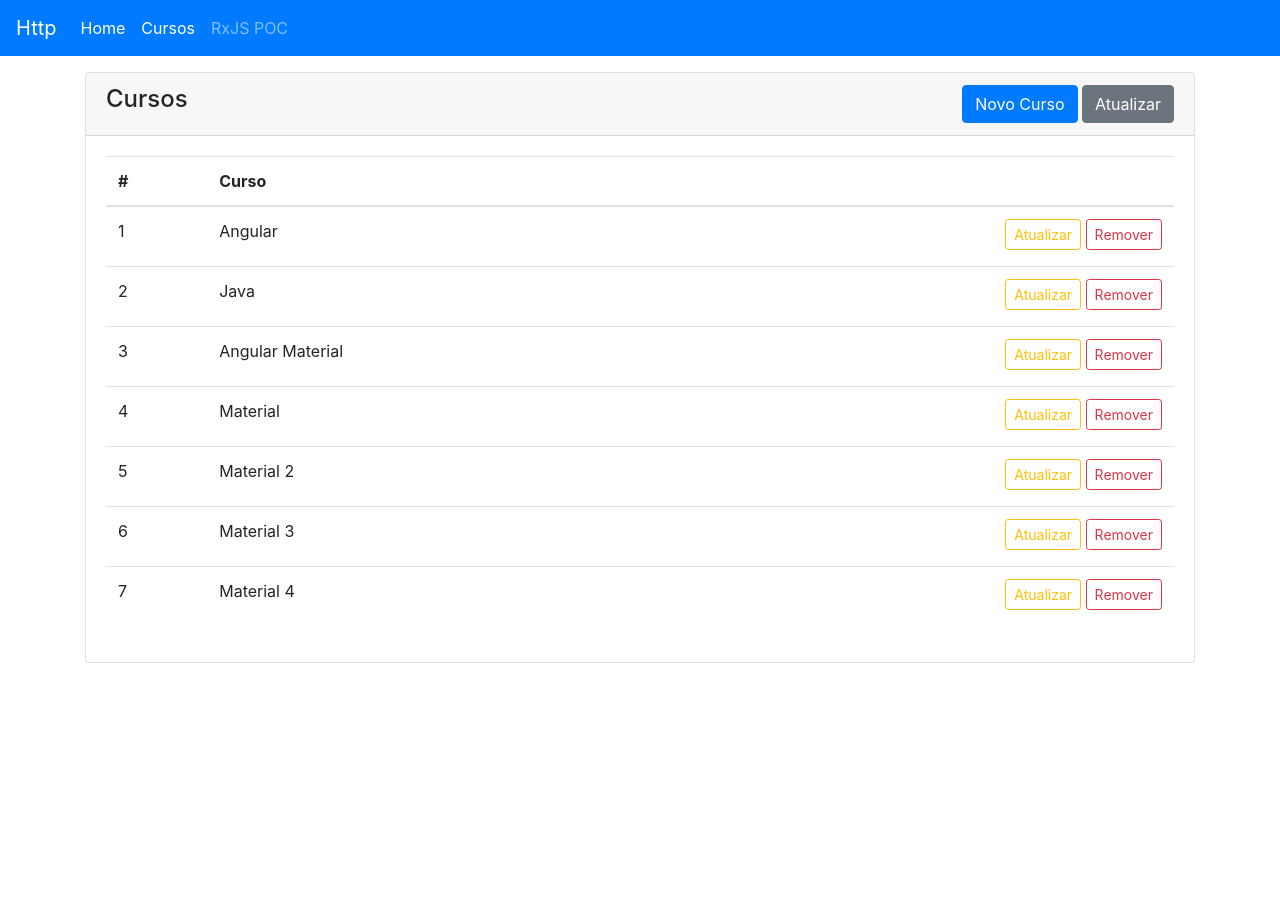
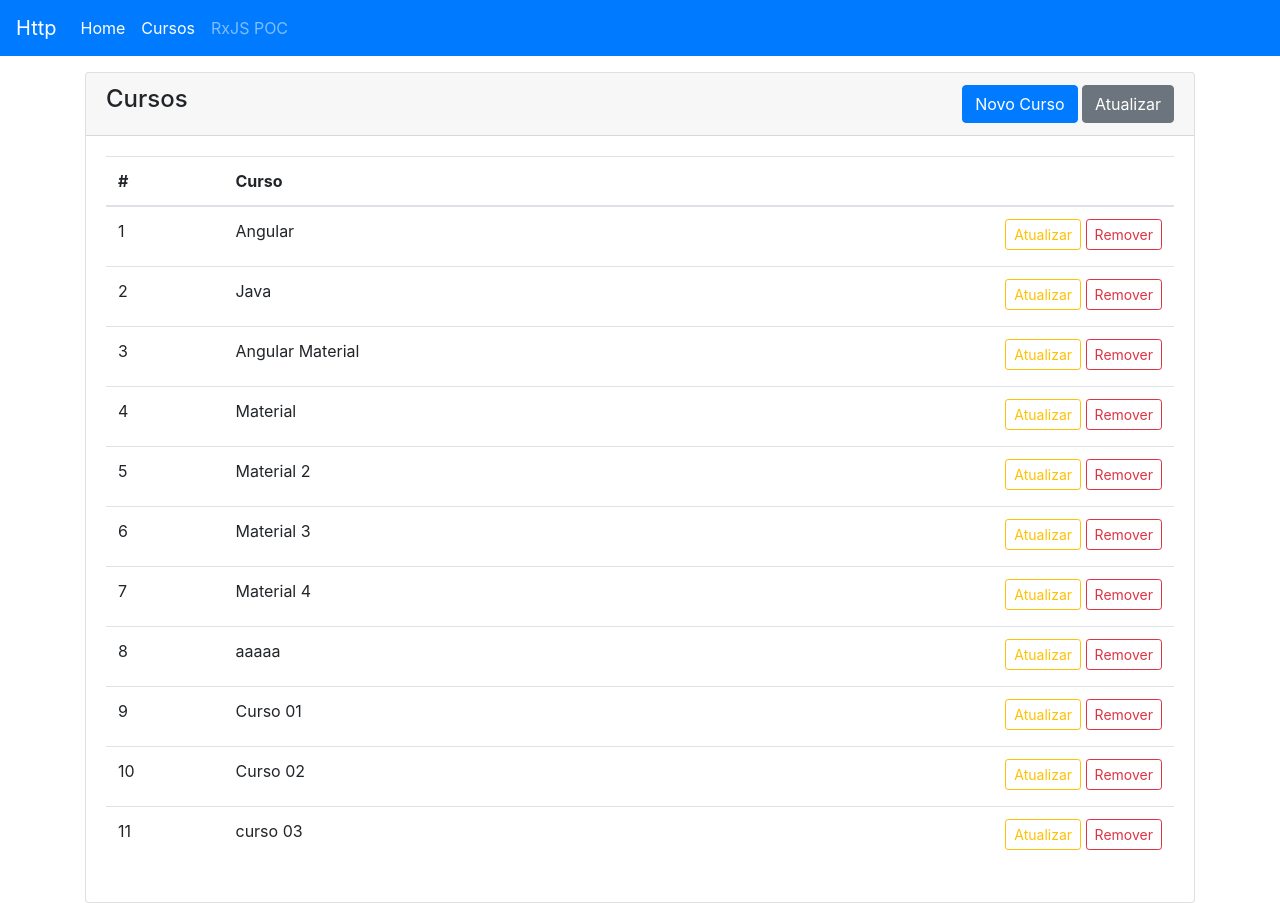
Before and after one commit to alexandre-rodriguez/curso-angular, an Angular app in the folder requests-http/: page /cursos in a window 1280 px wide. Before the commit the page ends 800 px from the top, so only its background shows below. Built offline with nearby package versions, Linux system fonts and the light colour scheme; data requests are answered from the project's data file.

Commit message:
Aula 128 - HTTP POST Criando Cursos

```diff
--- a/requests-http/db.json
+++ b/requests-http/db.json
@@ -27,6 +27,22 @@
     {
       "id": 7,
       "nome": "Material 4"
+    },
+    {
+      "nome": "aaaaa",
+      "id": 8
+    },
+    {
+      "nome": "Curso 01",
+      "id": 9
+    },
+    {
+      "nome": "Curso 02",
+      "id": 10
+    },
+    {
+      "nome": "curso 03",
+      "id": 11
     }
   ]
 }
--- a/requests-http/src/app/cursos/cursos-form/cursos-form.component.ts
+++ b/requests-http/src/app/cursos/cursos-form/cursos-form.component.ts
@@ -1,5 +1,8 @@
+import { CursosService } from './../cursos.service';
 import { Component, OnInit } from '@angular/core';
 import { FormGroup, FormBuilder, Validators } from '@angular/forms';
+import { AlertModalService } from 'src/app/shared/alert-modal.service';
+import { Location } from '@angular/common';
 
 @Component({
   selector: 'app-cursos-form',
@@ -11,7 +14,12 @@ export class CursosFormComponent implements OnInit {
   form: FormGroup;
   submitted = false;
 
-  constructor(private fb: FormBuilder) {}
+  constructor(
+    private fb: FormBuilder,
+    private service: CursosService,
+    private modal: AlertModalService,
+    private location: Location
+  ) {}
 
   ngOnInit(): void {
     this.form = this.fb.group({
@@ -32,6 +40,15 @@ export class CursosFormComponent implements OnInit {
 
     if (this.form) {
       console.log('submit');
+      this.service.create(this.form.value).subscribe(
+        (success) => {
+          this.modal.showAlertSuccesso('Curso criado com sucesso!');
+          this.location.back();
+        },
+        (error) =>
+          this.modal.showAlertDanger('Erro ao criar curso, tente novamente!'),
+        () => console.log('request completo')
+      );
     }
   }
 
--- a/requests-http/src/app/cursos/cursos.service.ts
+++ b/requests-http/src/app/cursos/cursos.service.ts
@@ -1,3 +1,4 @@
+import { take } from 'rxjs/operators';
 import { environment } from './../../environments/environment.prod';
 import { Injectable } from '@angular/core';
 import { HttpClient } from '@angular/common/http';
@@ -15,4 +16,8 @@ export class CursosService {
   list() {
     return this.http.get<Curso[]>(this.API);
   }
+
+  create(curso) {
+    return this.http.post(this.API, curso).pipe(take(1));
+  }
 }
--- a/requests-http/src/app/shared/alert-modal.service.ts
+++ b/requests-http/src/app/shared/alert-modal.service.ts
@@ -4,27 +4,34 @@ import { BsModalService, BsModalRef } from 'ngx-bootstrap/modal';
 
 enum AlertTypes {
   DANGER = 'danger',
-  SUCCESS = 'success'
+  SUCCESS = 'success',
 }
 
 @Injectable({
-  providedIn: 'root'
+  providedIn: 'root',
 })
 export class AlertModalService {
-
-  constructor(private modalService: BsModalService) { }
+  constructor(private modalService: BsModalService) {}
 
   showAlertDanger(message: string) {
     this.showAlert(message, AlertTypes.DANGER);
   }
 
   showAlertSuccesso(message: string) {
-    this.showAlert(message, AlertTypes.SUCCESS);
+    this.showAlert(message, AlertTypes.SUCCESS, 3000);
   }
 
-  private showAlert(message: string, type: AlertTypes) {
+  private showAlert(
+    message: string,
+    type: AlertTypes,
+    dismissTimeout?: number
+  ) {
     const bsModalRef: BsModalRef = this.modalService.show(AlertModalComponent);
     bsModalRef.content.type = type;
     bsModalRef.content.message = message;
+
+    if (dismissTimeout) {
+      setTimeout(() => bsModalRef.hide(), dismissTimeout);
+    }
   }
 }
```
